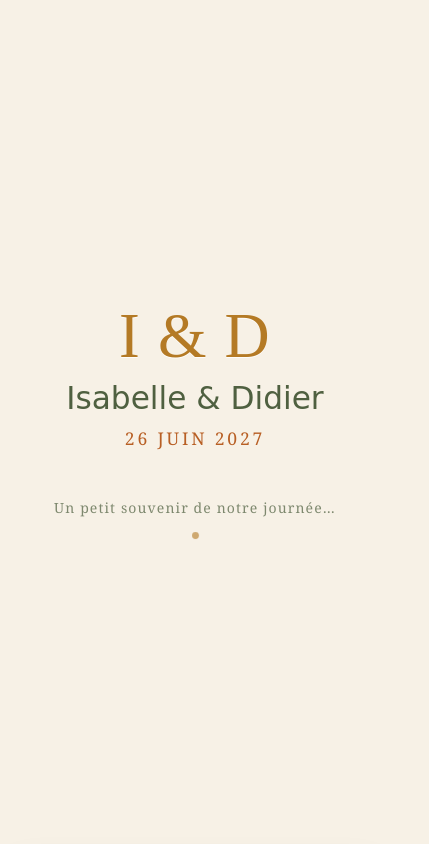
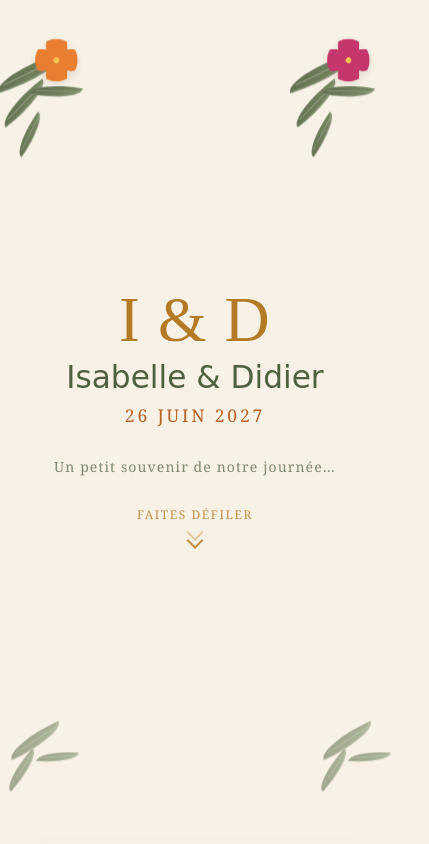
Before and after one commit to grandid88/merci-vin-honneur, a plain HTML site: page index.html in a window 390 px wide. Shown: the top 844 px of the page, 429 px wide, since content can reach past the window. Drawn offline with Linux system fonts and the light colour scheme.

Commit message:
Add files via upload
Update mobile page V3

```diff
--- a/index.html
+++ b/index.html
@@ -65,12 +65,39 @@ body{
   letter-spacing:.08em;
   opacity:.72;
 }
-.scroll-dot{
-  width:7px;height:7px;border-radius:50%;
-  background:var(--or);
-  margin-top:15px;
-  animation:pulse 1.8s ease-in-out infinite;
+.scroll-indicator{
+  margin-top:28px;
+  display:flex;
+  flex-direction:column;
+  align-items:center;
+  gap:7px;
+  color:var(--or);
+  opacity:.9;
+  animation:scrollFloat 1.8s ease-in-out infinite;
 }
+.scroll-label{
+  font-family:Georgia,"Times New Roman",serif;
+  font-size:12px;
+  letter-spacing:.13em;
+  text-transform:uppercase;
+}
+.chevrons{
+  display:flex;
+  flex-direction:column;
+  align-items:center;
+  height:27px;
+}
+.chevrons i{
+  display:block;
+  width:12px;
+  height:12px;
+  border-right:2px solid currentColor;
+  border-bottom:2px solid currentColor;
+  transform:rotate(45deg);
+  margin-top:-4px;
+}
+.chevrons i:first-child{opacity:.42}
+.chevrons i:last-child{opacity:1}
 .card-section{
   width:100%;
   max-width:720px;
@@ -122,6 +149,72 @@ footer{
   letter-spacing:.08em;
   opacity:.48;
 }
+
+.tropical{
+  position:absolute;
+  width:190px;height:170px;
+  pointer-events:none;
+  opacity:.92;
+}
+.tropical.top-left{left:-48px;top:8px;transform:rotate(-8deg)}
+.tropical.top-right{right:-48px;top:8px;transform:scaleX(-1) rotate(-8deg)}
+.tropical.bottom-left{left:-58px;bottom:8px;transform:rotate(12deg);opacity:.55}
+.tropical.bottom-right{right:-58px;bottom:8px;transform:scaleX(-1) rotate(12deg);opacity:.55}
+.leaf{
+  position:absolute;
+  display:block;
+  width:88px;height:24px;
+  border-radius:100% 0 100% 0;
+  background:linear-gradient(135deg,#4f6040,#75875e);
+  transform-origin:right center;
+  box-shadow:inset -2px -2px 0 rgba(255,255,255,.16);
+}
+.leaf:after{
+  content:"";
+  position:absolute;
+  left:9px;right:7px;top:11px;
+  height:1px;background:rgba(255,255,255,.38);
+  transform:rotate(-8deg);
+}
+.top-left .l1{left:25px;top:35px;transform:rotate(-18deg)}
+.top-left .l2{left:5px;top:63px;transform:rotate(-38deg) scale(.82)}
+.top-left .l3{left:47px;top:76px;transform:rotate(9deg) scale(.72)}
+.top-left .l4{left:0;top:100px;transform:rotate(-55deg) scale(.65)}
+.top-right .l1{left:25px;top:35px;transform:rotate(-18deg)}
+.top-right .l2{left:5px;top:63px;transform:rotate(-38deg) scale(.82)}
+.top-right .l3{left:47px;top:76px;transform:rotate(9deg) scale(.72)}
+.top-right .l4{left:0;top:100px;transform:rotate(-55deg) scale(.65)}
+.bottom-left .l1{left:35px;top:45px;transform:rotate(-25deg) scale(.82)}
+.bottom-left .l2{left:5px;top:75px;transform:rotate(-48deg) scale(.65)}
+.bottom-left .l3{left:55px;top:82px;transform:rotate(4deg) scale(.58)}
+.bottom-right .l1{left:35px;top:45px;transform:rotate(-25deg) scale(.82)}
+.bottom-right .l2{left:5px;top:75px;transform:rotate(-48deg) scale(.65)}
+.bottom-right .l3{left:55px;top:82px;transform:rotate(4deg) scale(.58)}
+.flower{
+  position:absolute;
+  width:52px;height:52px;
+  border-radius:50%;
+  left:78px;top:19px;
+  background:radial-gradient(circle at center,#f5c44e 0 9%,transparent 10%),
+             radial-gradient(ellipse at 50% 15%,currentColor 0 35%,transparent 36%),
+             radial-gradient(ellipse at 85% 50%,currentColor 0 35%,transparent 36%),
+             radial-gradient(ellipse at 50% 85%,currentColor 0 35%,transparent 36%),
+             radial-gradient(ellipse at 15% 50%,currentColor 0 35%,transparent 36%);
+  filter:drop-shadow(0 4px 6px rgba(60,50,30,.12));
+}
+.flower.orange{color:#e87522}
+.flower.fuchsia{color:#c12763}
+.intro .names{margin-top:8px}
+.intro .date{margin-top:8px}
+.intro .hint{margin-top:30px}
+@media (max-width:520px){
+  .tropical{transform:scale(.82)!important}
+  .tropical.top-left{left:-60px}
+  .tropical.top-right{right:-60px}
+  .tropical.bottom-left{left:-70px}
+  .tropical.bottom-right{right:-70px}
+}
+
 @keyframes introIn{
   from{opacity:0;transform:translateY(12px)}
   to{opacity:1;transform:none}
@@ -132,9 +225,9 @@ footer{
 @keyframes fadeIn{
   to{opacity:1}
 }
-@keyframes pulse{
-  0%,100%{transform:scale(.8);opacity:.35}
-  50%{transform:scale(1.25);opacity:1}
+@keyframes scrollFloat{
+  0%,100%{transform:translateY(0);opacity:.68}
+  50%{transform:translateY(6px);opacity:1}
 }
 @media (min-width:700px){
   .page{padding-left:24px;padding-right:24px}
@@ -152,11 +245,28 @@ footer{
 <body>
 <main class="page">
   <section class="intro" aria-label="Introduction">
+    <div class="tropical top-left" aria-hidden="true">
+      <span class="leaf l1"></span><span class="leaf l2"></span><span class="leaf l3"></span>
+      <span class="leaf l4"></span><span class="flower orange"></span>
+    </div>
+    <div class="tropical top-right" aria-hidden="true">
+      <span class="leaf l1"></span><span class="leaf l2"></span><span class="leaf l3"></span>
+      <span class="leaf l4"></span><span class="flower fuchsia"></span>
+    </div>
+    <div class="tropical bottom-left" aria-hidden="true">
+      <span class="leaf l1"></span><span class="leaf l2"></span><span class="leaf l3"></span>
+    </div>
+    <div class="tropical bottom-right" aria-hidden="true">
+      <span class="leaf l1"></span><span class="leaf l2"></span><span class="leaf l3"></span>
+    </div>
     <div class="monogram" aria-hidden="true">I&nbsp;&amp;&nbsp;D</div>
     <div class="names">Isabelle &amp; Didier</div>
     <div class="date">26 JUIN 2027</div>
     <div class="hint">Un petit souvenir de notre journée…</div>
-    <div class="scroll-dot" aria-hidden="true"></div>
+    <div class="scroll-indicator" aria-hidden="true">
+      <span class="scroll-label">Faites défiler</span>
+      <span class="chevrons"><i></i><i></i></span>
+    </div>
   </section>
 
   <section class="card-section" aria-label="Carte de remerciement">
```
